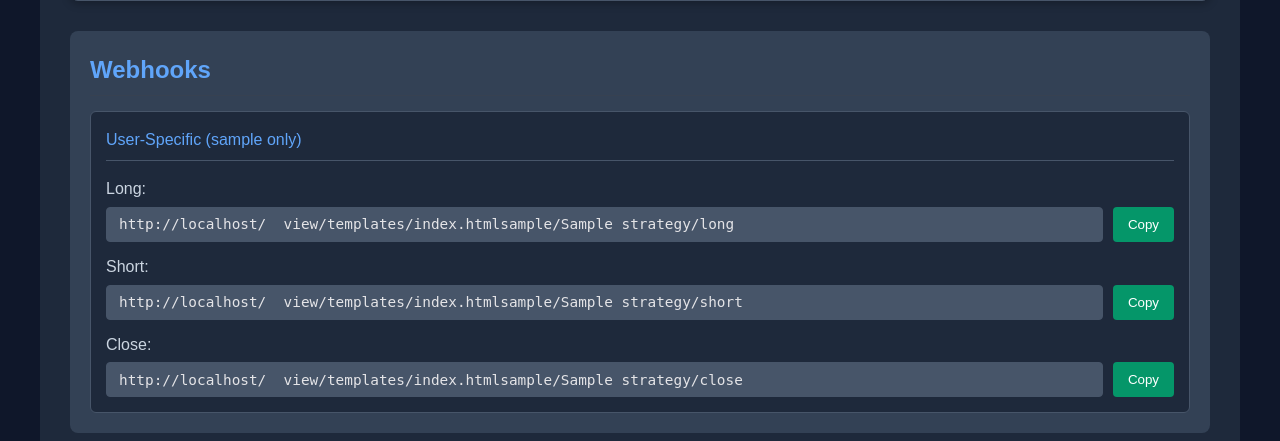
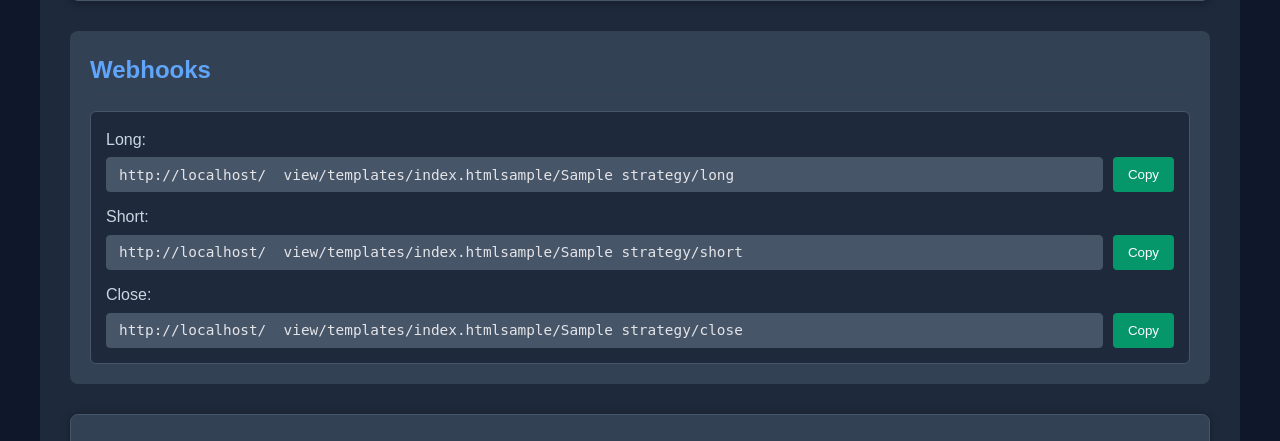
Before and after one commit to naikamit/April10, a Python web app: template templates/index.html in a window 1280 px wide. Shown: the part 433-874 px from the top of the page. Run offline with Jinja, Linux system fonts and the light colour scheme; the template is opened without the code that fills it: most values are stand-ins (such as "Sample title", 1, 10 or a date in 2020).

Commit message:
Update index.html

```diff
--- a/templates/index.html
+++ b/templates/index.html
@@ -26,15 +26,6 @@
 
         .webhook-category:last-child {
             margin-bottom: 0;
-        }
-
-        .webhook-category h3 {
-            color: #60a5fa;
-            margin: 0 0 15px 0;
-            font-size: 1rem;
-            font-weight: 500;
-            padding-bottom: 8px;
-            border-bottom: 1px solid #475569;
         }
 
         .webhook-category .webhook-url-group {
@@ -173,7 +164,6 @@
 
                     <!-- User-Specific Webhooks -->
                     <div class="webhook-category">
-                        <h3>User-Specific ({{ username }} only)</h3>
                         <div class="webhook-url-group">
                             <label>Long:</label>
                             <div class="url-input-group">
```
